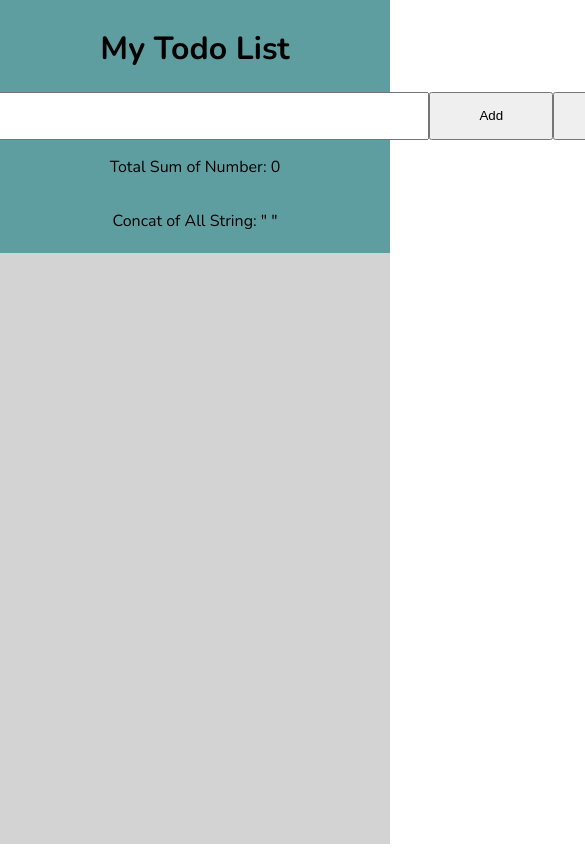
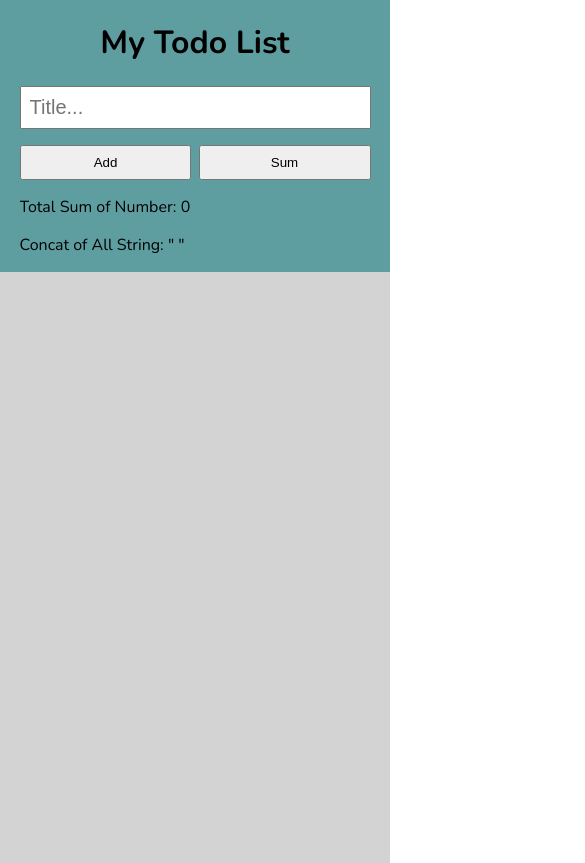
Before and after one commit to HyperactiveX/rabbitstale-assignment, a React (Create React App) app in the folder rabbit-app/: page / in a window 390 px wide. Shown: the top 863 px of the page, 585 px wide, since content can reach past the window. Built offline with nearby package versions, Linux system fonts and the light colour scheme.

Commit message:
[UPDATE] : Implement responsive

```diff
--- a/rabbit-app/src/components/AddElement/AddElement.module.css
+++ b/rabbit-app/src/components/AddElement/AddElement.module.css
@@ -1,6 +1,6 @@
 .addComponent {
 	display: flex;
-	height: 3rem;
+	flex-direction: column;
 }
 .formContainer {
 	display: flex;
@@ -10,13 +10,29 @@
 	font-size: 1.25rem;
 }
 .inputField {
-	width: 700px;
 	padding: 0.5rem;
+}
+.btnContainer {
+	display: flex;
 }
 .btn {
 	padding: 0.5rem 3rem;
 }
+.showText,
+.showNumber {
+	width: 100%;
+	overflow: auto;
+}
 
-.add {
-	height: 100%;
+@media only screen and (max-width: 1024px) {
+	.formContainer {
+		flex-direction: column;
+	}
+	.btnContainer {
+		padding-top: 1rem;
+		justify-content: space-between;
+	}
+	.btn {
+		width: 49%;
+	}
 }
--- a/rabbit-app/src/components/AddElement/AddElement.tsx
+++ b/rabbit-app/src/components/AddElement/AddElement.tsx
@@ -1,15 +1,18 @@
-import React, { useState } from "react";
+import React, { Fragment, useState } from "react";
 import { SumResultType, ToDoType } from "../../types/Types";
 import styles from "./AddElement.module.css";
 
 type Prop = {
 	getList: ToDoType[];
 	setList: React.Dispatch<React.SetStateAction<ToDoType[]>>;
-	setSum: React.Dispatch<React.SetStateAction<SumResultType>>;
 };
 
-const AddElement: React.FC<Prop> = ({ getList, setList, setSum }) => {
+const AddElement: React.FC<Prop> = ({ getList, setList }) => {
 	const [title, setTitle] = useState<string>("");
+	const [sumResult, setSumResult] = useState<SumResultType>({
+		number: 0,
+		string: "",
+	});
 
 	const handleSubmit = (title: string) => {
 		if (title === "") {
@@ -37,12 +40,13 @@ const AddElement: React.FC<Prop> = ({ getList, setList, setSum }) => {
 			.reduce((prev, curr) => prev + curr, "");
 	};
 	const sumAll = (list: ToDoType[]) => {
-		setSum({ number: sumAllNumber(list), string: concatAllString(list) });
+		setSumResult({ number: sumAllNumber(list), string: concatAllString(list) });
 	};
 
 	return (
 		<div className={styles.addComponent}>
 			<form
+				id='addForm'
 				className={styles.formContainer}
 				onSubmit={(e) => {
 					e.preventDefault();
@@ -55,15 +59,27 @@ const AddElement: React.FC<Prop> = ({ getList, setList, setSum }) => {
 					onChange={(e) => setTitle(e.target.value)}
 					value={title}
 				/>
+				<div className={styles.btnContainer}>
 					<button className={`${styles.btn} ${styles.add}`} type='submit'>
 						Add
 					</button>
-			</form>
 					<button
 						className={`${styles.btn} ${styles.sum}`}
+						type='button'
 						onClick={() => sumAll(getList)}>
 						Sum
 					</button>
+				</div>
+			</form>
+			<div className={styles.showResult}>
+				<p className={styles.showNumber}>
+					Total Sum of Number: {sumResult.number}
+				</p>
+				<p className={styles.showText}>
+					Concat of All String:{" "}
+					{sumResult.string === "" ? '" "' : sumResult.string}
+				</p>
+			</div>
 		</div>
 	);
 };
--- a/rabbit-app/src/page/Index.module.css
+++ b/rabbit-app/src/page/Index.module.css
@@ -4,13 +4,21 @@
 	height: 100vh;
 }
 .addTodoList {
-	height: 30%;
+	min-height: 30%;
+	height: fit-content;
 	width: 100%;
 	display: flex;
 	flex-direction: column;
 	justify-content: center;
 	align-items: center;
 	background-color: cadetblue;
+}
+
+.addContainer {
+	width: 70%;
+}
+.title {
+	text-align: center;
 }
 
 .input {
@@ -27,3 +35,14 @@
 	flex-direction: column;
 	background-color: lightgrey;
 }
+
+@media only screen and (max-width: 1024px) {
+	.addContainer {
+		width: 80%;
+	}
+}
+@media only screen and (max-width: 768px) {
+	.addContainer {
+		width: 90%;
+	}
+}
--- a/rabbit-app/src/page/index.tsx
+++ b/rabbit-app/src/page/index.tsx
@@ -2,16 +2,12 @@ import React, { useEffect, useState } from "react";
 import styles from "./Index.module.css";
 import AddElement from "../components/AddElement/AddElement";
 import ShowTodoList from "../components/ShowList/ShowTodoList";
-import { SumResultType, ToDoType } from "../types/Types";
+import { ToDoType } from "../types/Types";
 
 function TodoList() {
 	const [toDoList, setToDoList] = useState<ToDoType[]>([
 		{ title: "", state: false },
 	]);
-	const [sumResult, setSumResult] = useState<SumResultType>({
-		number: 0,
-		string: "",
-	});
 
 	const renderTodoList = () => {
 		return toDoList.map((element, key) => {
@@ -29,17 +25,10 @@ function TodoList() {
 	return (
 		<div className={styles.page}>
 			<div className={styles.addTodoList}>
-				<h1>My Todo List</h1>
-				<AddElement
-					setList={setToDoList}
-					getList={toDoList}
-					setSum={setSumResult}
-				/>
-				<p>Total Sum of Number: {sumResult.number}</p>
-				<p>
-					Concat of All String:{" "}
-					{sumResult.string === "" ? '" "' : sumResult.string}
-				</p>
+				<div className={styles.addContainer}>
+					<h1 className={styles.title}>My Todo List</h1>
+					<AddElement setList={setToDoList} getList={toDoList} />
+				</div>
 			</div>
 			<div className={styles.showTodoList}>{renderTodoList()}</div>
 		</div>
```
Lines whose indentation alone changed are shown as unchanged.
